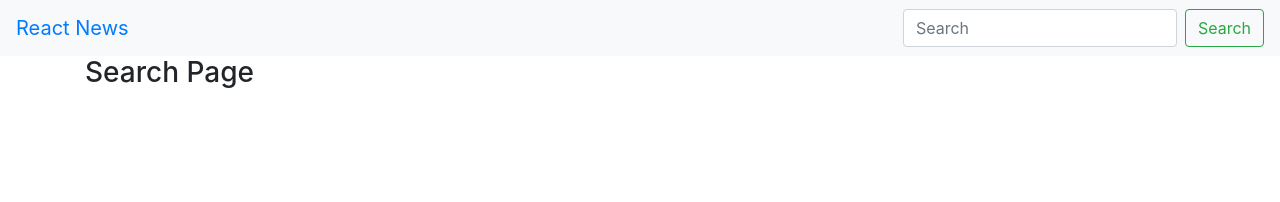
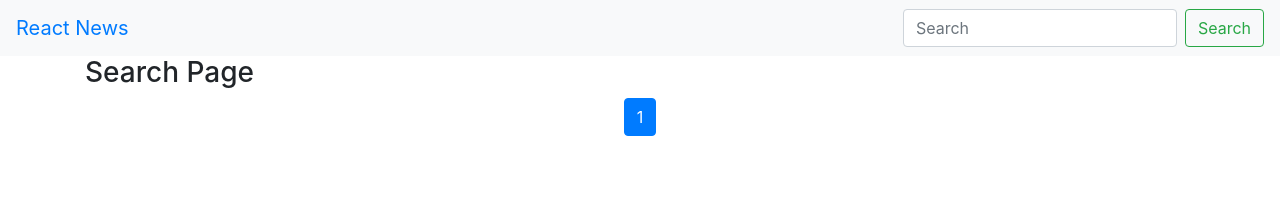
Before and after one commit to sergiogomes/react-redux-search-news, a React (Create React App) app: page /search in a window 1280 px wide. Shown: the top 202 px of the page. Built offline with nearby package versions, Linux system fonts and the light colour scheme.

Commit message:
Creating pagination component.

```diff
--- a/src/core/components/header/Header.tsx
+++ b/src/core/components/header/Header.tsx
@@ -4,7 +4,7 @@ import { Button, Form, FormControl } from 'react-bootstrap';
 import Navbar from 'react-bootstrap/Navbar'
 import { Link, Redirect } from 'react-router-dom';
 
-import { selectSearchedText, changeText } from './headerSlice';
+import { selectSearchedText, changeText, changePage } from './headerSlice';
 import styles from './Header.module.css';
 
 const Header = () => {
@@ -16,6 +16,7 @@ const Header = () => {
   const handleClick = (e: React.FormEvent) => {
     e.preventDefault();
     dispatch(changeText(query))
+    dispatch(changePage(1))
     setSearch(true);
     setTimeout(() => setSearch(false), 0);
   };
@@ -41,6 +42,6 @@ const Header = () => {
       {renderRedirect()}
     </Navbar>
   );
-}
+};
 
 export default Header;
--- a/src/core/components/header/headerSlice.ts
+++ b/src/core/components/header/headerSlice.ts
@@ -3,11 +3,13 @@ import { createSlice, PayloadAction } from '@reduxjs/toolkit';
 import { RootState } from '../../../app/store';
 
 interface SearchTextState {
-  value: string;
+  text: string;
+  page: number;
 }
 
 const initialState: SearchTextState = {
-  value: '',
+  text: '',
+  page: 1,
 };
 
 export const searchTextSlice = createSlice({
@@ -15,13 +17,17 @@ export const searchTextSlice = createSlice({
   initialState,
   reducers: {
     changeText: (state, action: PayloadAction<string>) => {
-      state.value = action.payload;
+      state.text = action.payload;
+    },
+    changePage: (state, action: PayloadAction<number>) => {
+      state.page = action.payload;
     },
   },
 });
 
-export const { changeText } = searchTextSlice.actions;
+export const { changeText, changePage } = searchTextSlice.actions;
 
-export const selectSearchedText = (state: RootState) => state.searchText.value;
+export const selectSearchedText = (state: RootState) => state.searchText.text;
+export const selectSearchedPage = (state: RootState) => state.searchText.page;
 
 export default searchTextSlice.reducer;
--- /dev/null
+++ b/src/core/components/paging/Paging.tsx
@@ -0,0 +1,41 @@
+import React from "react";
+import { Nav, Pagination } from "react-bootstrap";
+
+type PageProps = {
+  page: number;
+  results: number;
+  changePage: any;
+};
+
+const Paging = (props: PageProps) => {
+  const { results, page } = props;
+  const last = Math.floor(results / 20) + 1;
+
+  return (
+    <Nav className="justify-content-center">
+      <Pagination>
+        {page > 2 && (
+          <Pagination.First onClick={() => props.changePage(1)} />
+        )}
+        {page - 2 >= 1 && (
+          <Pagination.Item onClick={() => props.changePage(page - 2)}>{page - 2}</Pagination.Item>
+        )}
+        {page - 1 >= 1 && (
+          <Pagination.Item onClick={() => props.changePage(page - 1)}>{page - 1}</Pagination.Item>
+        )}
+        <Pagination.Item active onClick={() => props.changePage(page)}>{page}</Pagination.Item>
+        {page + 1 <= last && (
+          <Pagination.Item onClick={() => props.changePage(page + 1)}>{page + 1}</Pagination.Item>
+        )}
+        {page + 2 <= last && (
+          <Pagination.Item onClick={() => props.changePage(page + 2)}>{page + 2}</Pagination.Item>
+        )}
+        {page < last - 1 && (
+          <Pagination.Last onClick={() => props.changePage(last)} />
+        )}
+      </Pagination>
+    </Nav>
+  );
+};
+
+export default Paging;
--- a/src/pages/home/Home.tsx
+++ b/src/pages/home/Home.tsx
@@ -9,7 +9,7 @@ const Home = () => {
       <hr className="my-4" />
       <p>React Search News is a simple and easy-to-use app that consumes News API for headlines and articles live all over the web right now.</p>
     </Jumbotron>
-  )
-}
+  );
+};
 
 export default Home;
--- a/src/pages/search/Search.tsx
+++ b/src/pages/search/Search.tsx
@@ -2,46 +2,61 @@ import React, { useCallback, useEffect, useState } from "react";
 import { useDispatch, useSelector } from "react-redux";
 
 import { get } from '../../core/axios/axios';
-import { selectSearchedText } from "../../core/components/header/headerSlice";
+import { changePage, selectSearchedPage, selectSearchedText } from "../../core/components/header/headerSlice";
 import { showLoading, hideLoading } from '../../core/components/loading/loadingSlice';
+import Paging from "../../core/components/paging/Paging";
 import Result from "./components/result/Result";
 
 const Search = () => {
   const [data, setData] = useState([]);
+  const [quant, setQuant] = useState(0);
   const [sortBy] = useState('publishedAt');
-  const [page] = useState(1);
+
   const searchText = useSelector(selectSearchedText);
+  const searchPage = useSelector(selectSearchedPage);
   const dispatch = useDispatch();
 
   const getData = useCallback(async () => {
     if (!searchText) return ;
     dispatch(showLoading());
     const response = await get(
-      `/v2/everything?q=${searchText}&sortBy=${sortBy}&page=${page}`
+      `/v2/everything?q=${searchText}&sortBy=${sortBy}&page=${searchPage}`
     )
     if (response.status === 'ok') {
-      setData(response.articles)
-      // TODO: setTotalResults
+      setData(response.articles);
+      setQuant(response.totalResults > 100 ? 100 : response.totalResults);
     } else {
       // TODO: setError
     }
     dispatch(hideLoading());
-  }, [searchText, sortBy, page, dispatch]);
+  }, [searchText, searchPage, sortBy, dispatch]);
 
   useEffect(() => {
     getData().then();
   }, [getData]);
 
+  const handleChangePage = (page: number) => {
+    dispatch(changePage(page))
+    getData().then();
+  };
+
   return (
     <>
       <h3>Search Page</h3>
+
       {data && data.map((article, i) => (
         <div key={article['publishedAt'] + i}>
           <Result article={article} />
         </div>
       ))}
+
+      <Paging
+        page={searchPage}
+        results={quant}
+        changePage={handleChangePage}
+      />
     </>
-  )
-}
+  );
+};
 
 export default Search;
--- a/src/pages/search/components/result/Result.tsx
+++ b/src/pages/search/components/result/Result.tsx
@@ -35,7 +35,7 @@ const Result = ({ article }: CardProps) => {
         </Col>
       </Row>
     </Card>
-  )
-}
+  );
+};
 
 export default Result;
```
Also changed, not shown: 1 other file (tests, documents, lock files or other folders).
